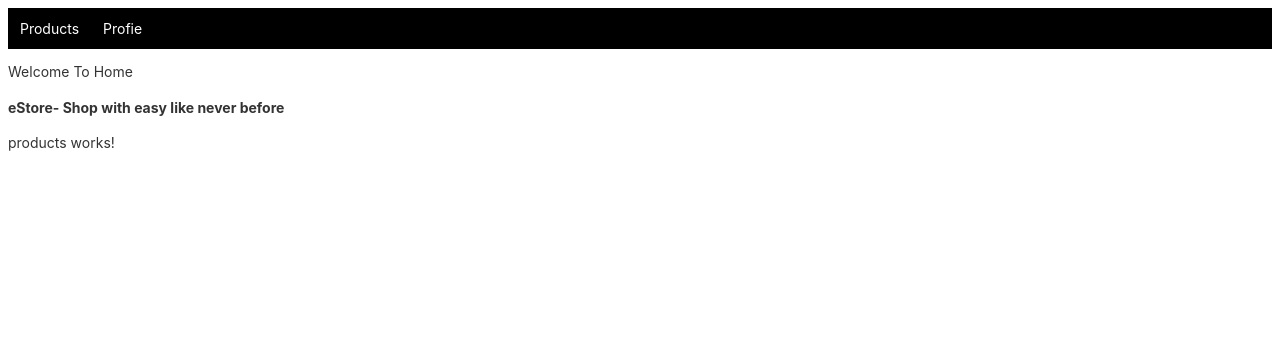
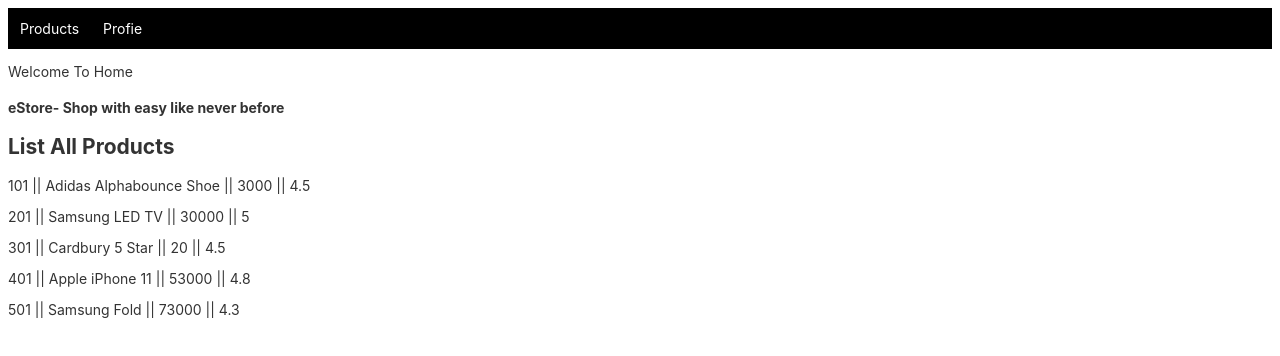
Before and after one commit to nayaksofia/ang-estore, an Angular app: page /products in a window 1280 px wide. Shown: the top 356 px of the page. Built offline with nearby package versions, Linux system fonts and the light colour scheme.

Commit message:
Create modal folder | work on ngIf and ngFor

```diff
--- a/src/app/app.component.html
+++ b/src/app/app.component.html
@@ -13,5 +13,6 @@
   Notes:
   To interact with components:
    - One way : To Use [queryParams]
-   - Second Way: Copy the selector of .ts file from respective component file and use it as <tag> in app.component.html file .
+   - Second Way: Using @Input direactive ;
+       Copy the selector of .ts file from respective component file and use it as <tag> in app.component.html file .
 -->
--- a/src/app/products/products.component.html
+++ b/src/app/products/products.component.html
@@ -1 +1,8 @@
-<p>products works!</p>
+
+<h2> List All Products</h2>
+
+<div *ngIf="showProducts">
+    <p *ngFor="let product of products">
+        {{product.pid}} || {{product.name}} || {{product.price}} || {{product.ratings}}
+    </p>
+</div>
--- a/src/app/products/products.component.ts
+++ b/src/app/products/products.component.ts
@@ -1,10 +1,30 @@
-import { Component } from '@angular/core';
+import { Component, OnInit } from '@angular/core';
+import { Product } from 'src/modal/product';
 
 @Component({
   selector: 'app-products',
   templateUrl: './products.component.html',
   styleUrls: ['./products.component.css']
 })
-export class ProductsComponent {
+export class ProductsComponent implements OnInit {
 
+  //Create product array : raw datas
+   products: Product[] = [
+     new Product(101, "Adidas Alphabounce Shoe", 3000 , 4.5),
+     new Product(201, "Samsung LED TV",30000, 5.0),
+     new Product(301,"Cardbury 5 Star",20, 4.5),
+     new Product(401,"Apple iPhone 11",53000, 4.8),
+     new Product(501,"Samsung Fold", 73000,4.3)
+   ];
+
+   showProducts = true;
+   //showProducts = false;
+
+  constructor(){
+
+  }
+
+  ngOnInit(): void{
+
+  }
 }
--- /dev/null
+++ b/src/modal/product.ts
@@ -0,0 +1,26 @@
+export class Product {
+
+    //Declare fields
+    pid: number;
+    name: string;
+    price: number;
+    ratings: number;
+
+    //Define constructor
+    constructor(pid: number, name: string, price: number, ratings: number) {
+
+        this.pid = pid;
+        this.name = name;
+        this.price = price;
+        this.ratings = ratings;
+    }
+
+    //Define method named : showProduct()
+    showProduct() {
+
+        console.log(this.pid + " " + this.name);
+
+        //console.log(this.pid + " " + this.name + "  " + this.price + " " + this.ratings );
+
+    }
+}
```
